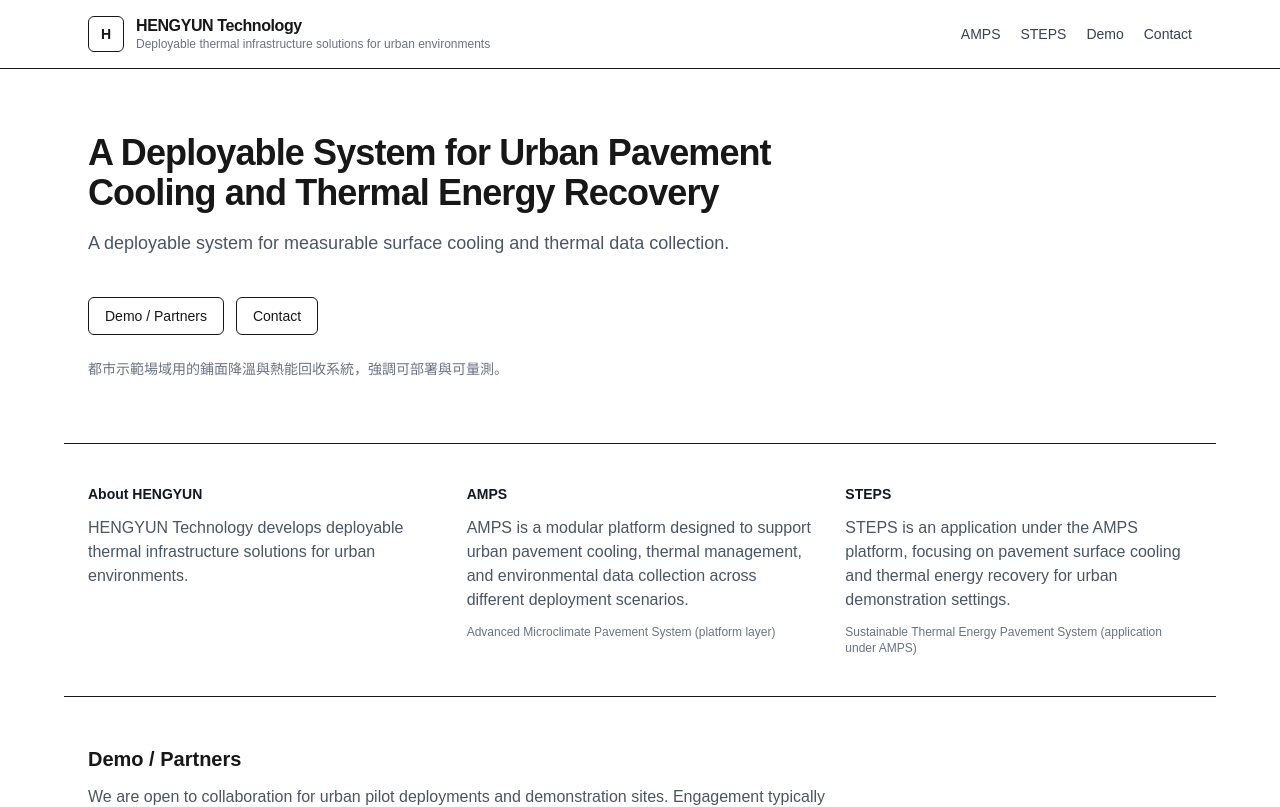
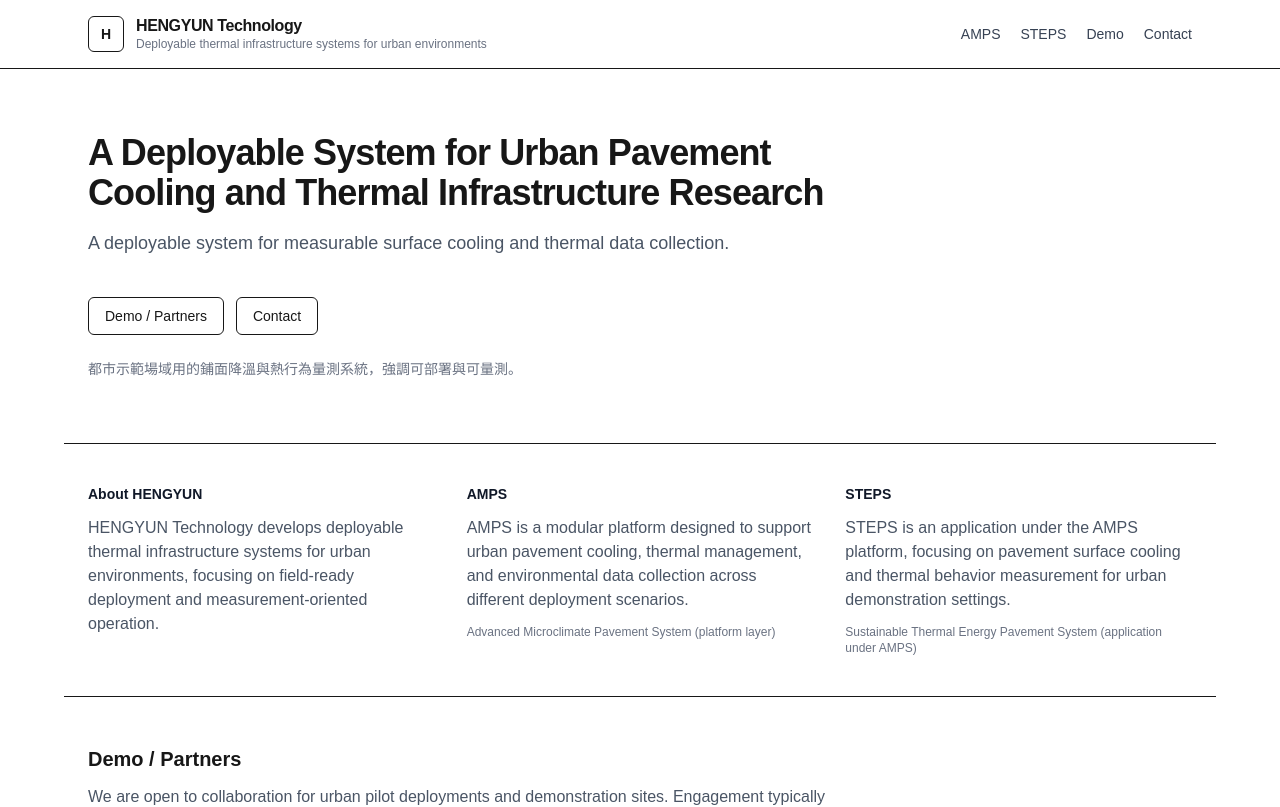
Before and after one commit to dh9vbm8mty-cloud/hengyun-site, a Next.js app: page / in a window 1280 px wide. Shown: the top 807 px of the page. Built offline with nearby package versions, Linux system fonts and the light colour scheme.

Commit message:
update homepage copy (public-safe version)

```diff
--- a/app/page.tsx
+++ b/app/page.tsx
@@ -11,7 +11,7 @@
             <div className="leading-tight">
               <div className="font-semibold tracking-tight">HENGYUN Technology</div>
               <div className="text-xs text-gray-500">
-                Deployable thermal infrastructure solutions for urban environments
+                Deployable thermal infrastructure systems for urban environments
               </div>
             </div>
           </div>
@@ -31,7 +31,7 @@
         <section className="mx-auto max-w-6xl px-6 py-16">
           <div className="max-w-3xl">
             <h1 className="text-4xl font-bold tracking-tight">
-              A Deployable System for Urban Pavement Cooling and Thermal Energy Recovery
+              A Deployable System for Urban Pavement Cooling and Thermal Infrastructure Research
             </h1>
             <p className="mt-4 text-gray-600 text-lg">
               A deployable system for measurable surface cooling and thermal data collection.
@@ -47,7 +47,7 @@
             </div>
 
             <p className="mt-6 text-sm text-gray-500">
-              都市示範場域用的鋪面降溫與熱能回收系統，強調可部署與可量測。
+              都市示範場域用的鋪面降溫與熱行為量測系統，強調可部署與可量測。
             </p>
           </div>
         </section>
@@ -58,7 +58,8 @@
             <div>
               <h2 className="text-sm font-semibold text-gray-900">About HENGYUN</h2>
               <p className="mt-3 text-gray-600">
-                HENGYUN Technology develops deployable thermal infrastructure solutions for urban environments.
+                HENGYUN Technology develops deployable thermal infrastructure systems for urban environments, focusing on
+                field-ready deployment and measurement-oriented operation.
               </p>
             </div>
 
@@ -76,8 +77,8 @@
             <div id="steps" className="scroll-mt-24">
               <h2 className="text-sm font-semibold text-gray-900">STEPS</h2>
               <p className="mt-3 text-gray-600">
-                STEPS is an application under the AMPS platform, focusing on pavement surface cooling and thermal energy
-                recovery for urban demonstration settings.
+                STEPS is an application under the AMPS platform, focusing on pavement surface cooling and thermal
+                behavior measurement for urban demonstration settings.
               </p>
               <p className="mt-3 text-xs text-gray-500">
                 Sustainable Thermal Energy Pavement System (application under AMPS)
@@ -138,7 +139,7 @@
             <div>
               <div className="font-semibold">HENGYUN Technology</div>
               <div className="mt-2 text-sm text-gray-600">
-                Deployable thermal infrastructure solutions for urban environments.
+                Deployable thermal infrastructure systems for urban environments.
               </div>
             </div>
 
```
